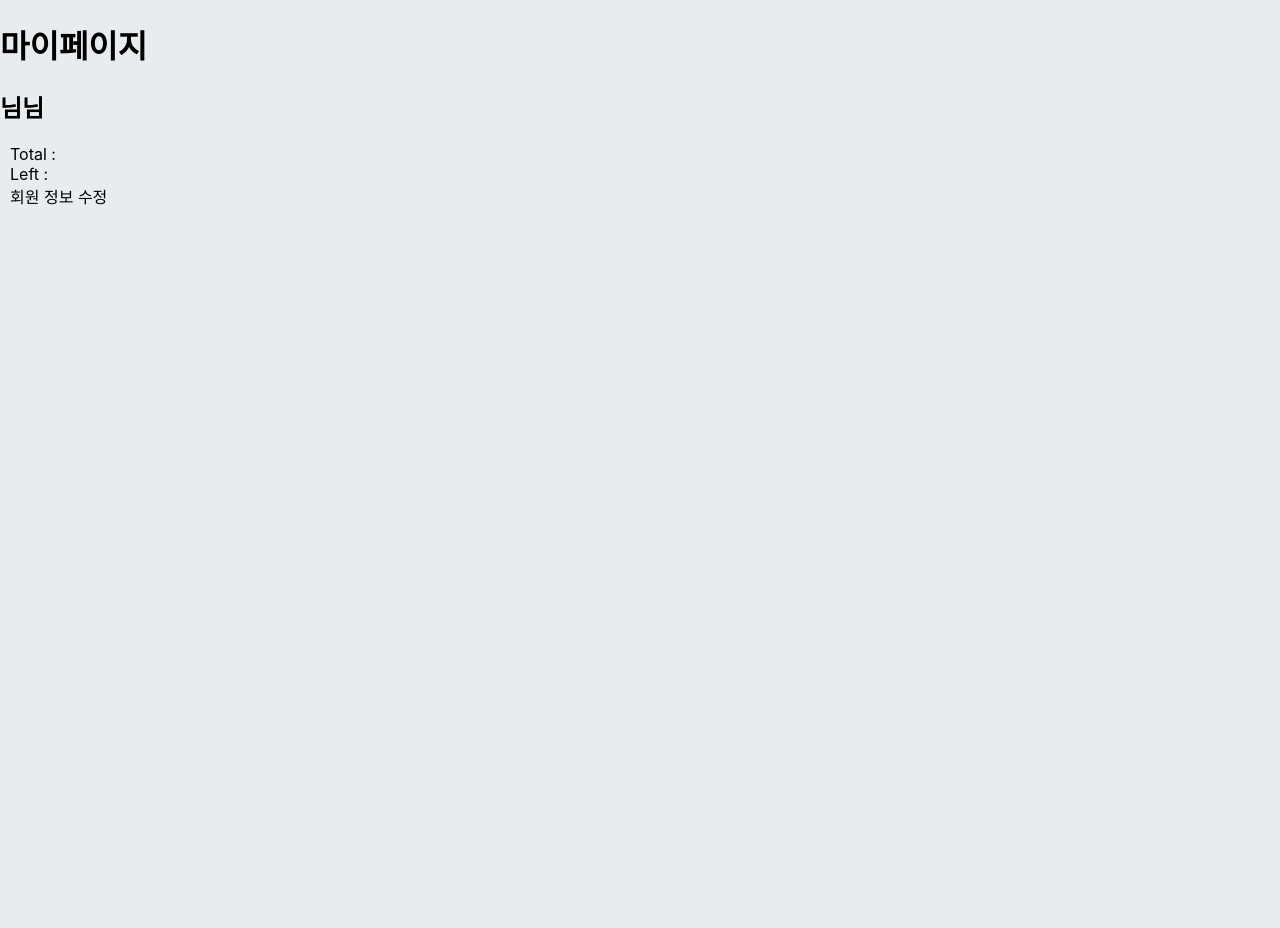
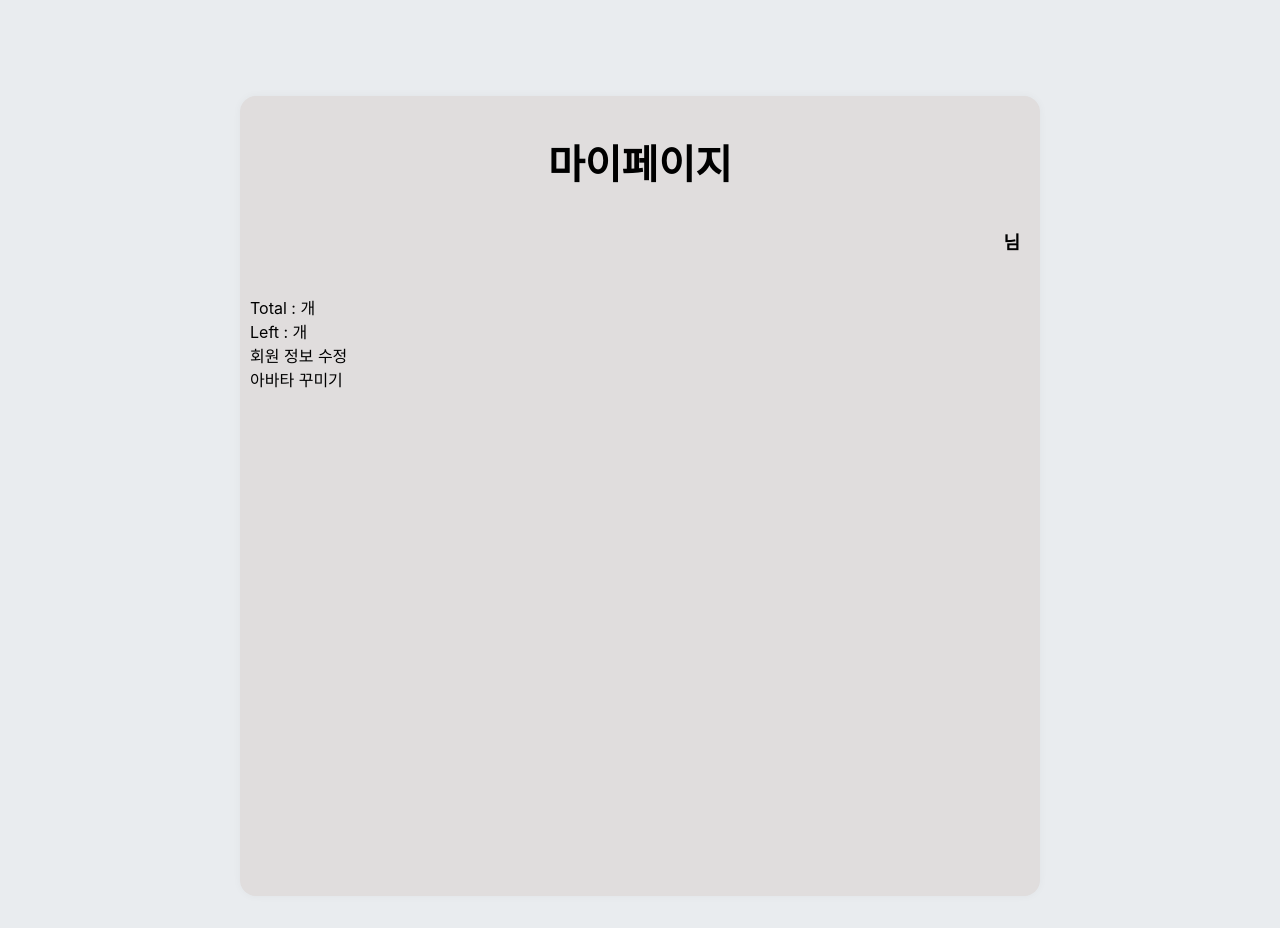
Before and after one commit to duathcys/-ToDo, a React (Create React App) app: page /user/info in a window 1280 px wide. Before the commit the page ends 800 px from the top, so only its background shows below. Built offline with nearby package versions, Linux system fonts and the light colour scheme; no server answers.

Commit message:
fix: 마이페이지 항목 추가 및 css 추가 & 주석 제거

```diff
--- a/src/component/TodoCreate/TodoCreate.js
+++ b/src/component/TodoCreate/TodoCreate.js
@@ -1,7 +1,6 @@
 import React, {useEffect, useState} from 'react';
 import {MdAdd} from 'react-icons/md';
 import * as PropTypes from "prop-types";
-// import TodoMutate from "./TodoMutate";
 import { CircleButton, CreateButton, Input, InputArea, InsertForm, InsertFormPositioner } from "./style";
 import { useCreateMutation } from "../../hooks/useCreateMutation";
 import { Checkbox } from "@mui/material";
@@ -11,7 +10,7 @@ CreateButton.propTypes = {children: PropTypes.node};
 
 
 function TodoCreate() {
-   const user_id =localStorage.getItem("UserId")
+   const user_id = localStorage.getItem("UserId")
    const [open, setOpen] = useState(false);
    const [newTodo, setNewTodo] = useState({title: "", done: false, memo:"", info:user_id});
    const [checked, setChecked] = useState(false);
--- a/src/component/TodoHead/TodoHead.js
+++ b/src/component/TodoHead/TodoHead.js
@@ -95,18 +95,13 @@ const [opened, setOpened] = useState(false);
                <MenuItem onClick={handleMyPage}>
                   마이페이지
                </MenuItem>
-                  {/*<Modal open={opened} onClick={handleOpen}>*/}
-                  {/*   */}
-                  {/*</Modal>*/}
-               <MenuItem onClick={handleClose}>
-                  몇건의 리스트가 있는지
+               <MenuItem>
+                  Total: {localStorage.getItem("Total")}개
                </MenuItem>
-               <MenuItem onClick={handleClose}>
-                  몇건의 완료 리스트가 있는지
+               <MenuItem>
+                  Left: {localStorage.getItem("Left")}개
                </MenuItem>
             </Menu>
-            {/*<div className="info">{localStorage.getItem("UserId")}님</div>*/}
-
             <IconButton onClick={onClickLogoutBtn}>
                <LogoutIcon/>
                <text className="text">LOGOUT</text>
@@ -116,26 +111,6 @@ const [opened, setOpened] = useState(false);
                <text className="text">HOME</text>
             </IconButton>
          </div>
-         {/*<>*/}
-         {/*   <div>*/}
-         {/*      <TextField*/}
-         {/*         variant="standard"*/}
-         {/*         label="Search"*/}
-         {/*         onChange={handleInputChange}*/}
-         {/*         sx={{width: 500}}*/}
-         {/*         />*/}
-         {/*      <IconButton>*/}
-         {/*         <SearchIcon/>*/}
-         {/*      </IconButton>*/}
-         {/*   </div>*/}
-         {/*   <div>*/}
-         {/*      <FormLabel>선택할 수 있게</FormLabel>*/}
-         {/*      <FormGroup>*/}
-         {/*         <FormControlLabel control={<Checkbox/>} label="DONE"/>*/}
-         {/*         <FormControlLabel control={<Checkbox/>} label="NOT DONE"/>*/}
-         {/*      </FormGroup>*/}
-         {/*   </div>*/}
-         {/*</>*/}
       </TodoHeadBlock>
 
    );
--- a/src/component/TodoList.js
+++ b/src/component/TodoList.js
@@ -25,7 +25,7 @@ const SearchButton = styled.button`
   flex-direction: column;
 `
 function TodoList() {
-   const {isLoading, data}=useGetDataQuery();
+   const {isLoading, isSuccess, data}=useGetDataQuery();
    const [locationKeys, setLocationKeys] = useState([]);
    const [searchTerm,setSearchTerm] = useState('');
    const [filterlist, setFilterlist] = useState( []);
@@ -84,6 +84,12 @@ function TodoList() {
          applyFilter();
       }
    }, [data, done, notDone])
+    if(isSuccess) {
+        let totaltodos = data?.data;
+        let lefttodos = data?.data.filter((todo) => todo.done === false);
+        localStorage.setItem("Total", totaltodos.length);
+        localStorage.setItem("Left", lefttodos.length);
+    }
    return (
       <TodoListBlock>
          <>
--- a/src/component/TodoMypage/TodoMypage.js
+++ b/src/component/TodoMypage/TodoMypage.js
@@ -1,34 +1,40 @@
 import { TextField } from "@mui/material";
 import { useGetMyInfoQuery } from "../../hooks/useGetMyInfoQuery";
 import { useGetDataQuery } from "../../hooks/useGetDataQuery";
+import {TodoMyPageBlock, TodoMypageHead} from "./style";
+
 
 
 function TodoMypage(){
     const {isLoading, data}=useGetMyInfoQuery();
 
     return(
-      <>
+        <TodoMyPageBlock>
+            <TodoMypageHead>
                 <h1>
                     마이페이지
                 </h1>
                 <h2>
                     {localStorage.getItem("UserId")}님
-            {data?.params.userid}님
                 </h2>
+            </TodoMypageHead>
             <ul>
                 <li>
                     Total :
-               {/*총 할일 : ${TodoData?.TodoData.length}*/}
+                    {localStorage.getItem("Total")} 개
                 </li>
                 <li>
                     Left :
-               {/*남은 할일 : ${data?.data.filter((todo)=> todo.done == false).length}*/}
+                    {localStorage.getItem("Left")} 개
                 </li>
                 <li>
                     회원 정보 수정
                 </li>
+                <li>
+                    아바타 꾸미기
+                </li>
             </ul>
-      </>
+        </TodoMyPageBlock>
     )
 
 }
--- /dev/null
+++ b/src/component/TodoMypage/style.js
@@ -0,0 +1,38 @@
+import styled from "styled-components";
+
+export const TodoMyPageBlock = styled.div `
+  width: 800px;
+  height: 800px;
+
+  position: relative;
+  background: #e0dddd;
+  border-radius: 16px;
+  box-shadow: 0 0 8px rgba(0, 0, 0, 0.04);
+
+  margin: 0 auto;
+  margin-top: 96px;
+  margin-bottom: 32px;
+  display: flex;
+  flex-direction: column;
+`;
+
+export const TodoMypageHead = styled.div `
+  h1 {
+    padding-top: 10px;
+    text-align: center;
+    font-size: 40px;
+    color: #000000;
+  }
+
+  h2 {
+    padding: 10px;
+    margin-right: 10px;
+    font-size: 18px;
+    text-align: right;
+    color: #000000;
+  }
+`
+
+// export const TodoMypageContent = styled.div`
+//
+// `
```
Lines whose indentation alone changed are shown as unchanged.
